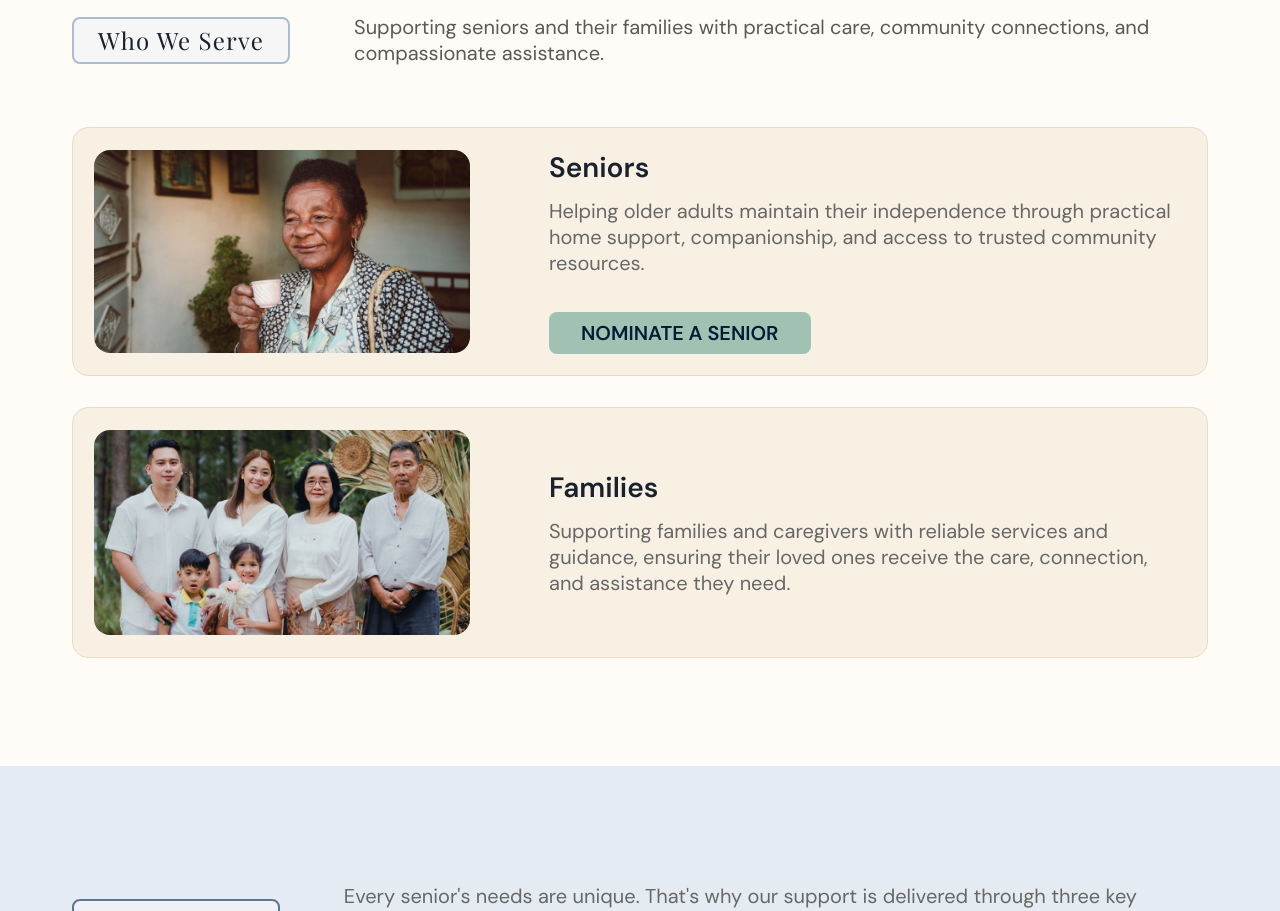
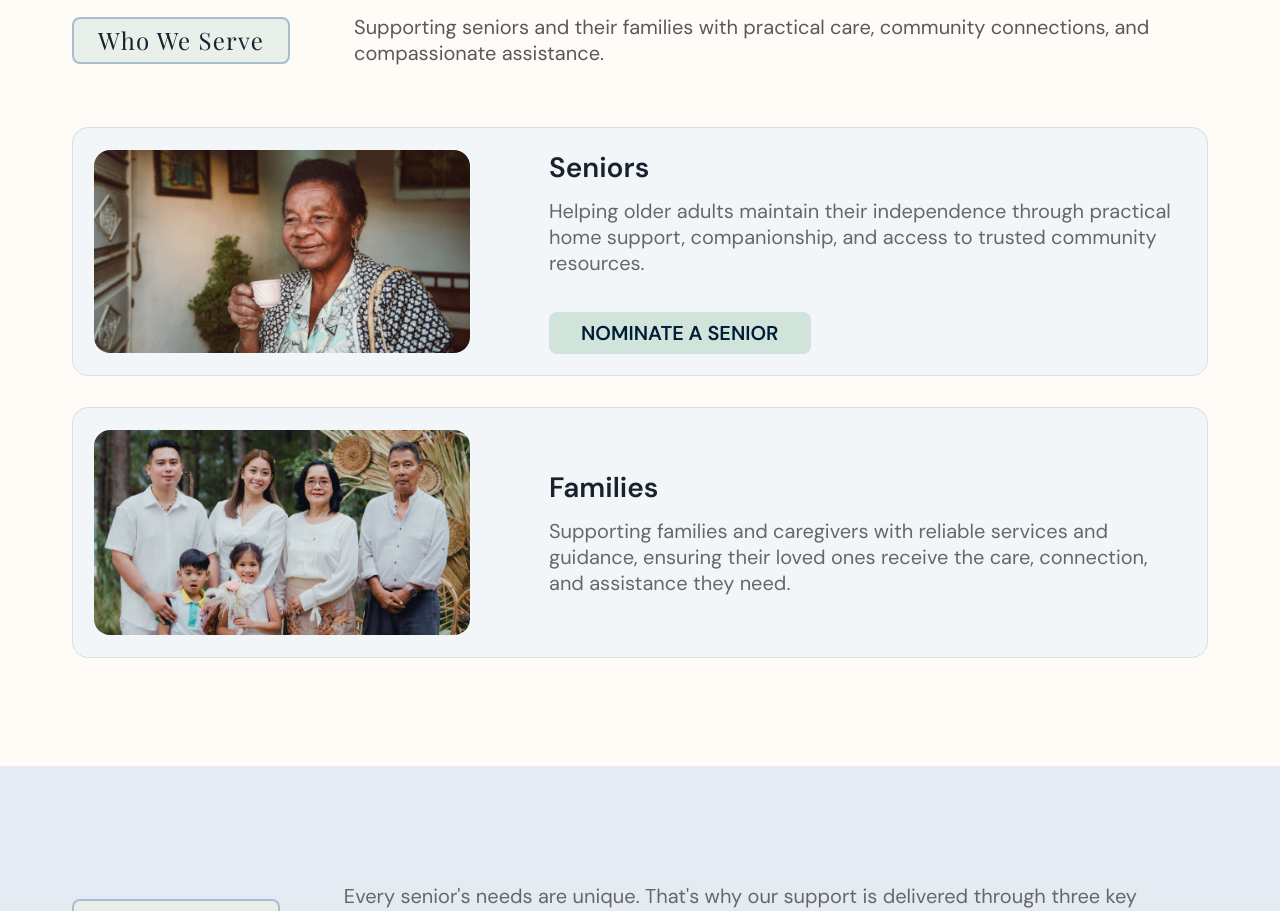
Before and after one commit to tusharjain2001/stephen-table, a React (Vite) app: page / in a window 1280 px wide. Shown: the part 1360-2271 px from the top of the page. Built offline with nearby package versions, Linux system fonts and the light colour scheme.

Commit message:
home: green section chips + who-we-serve card recolor

```diff
--- a/src/pages/Home.jsx
+++ b/src/pages/Home.jsx
@@ -100,7 +100,7 @@ function WhoWeServeCard({
 }) {
   return (
     <div
-      className="flex w-full flex-col items-start gap-[24px] rounded-card border border-wb-400 bg-wb-200 pt-[10px] px-[10px] pb-[20px] md:flex-row md:items-center md:gap-8 md:p-5 xl:min-h-[var(--wws-card-h)] xl:gap-[79px] xl:px-[21px] xl:py-[21px] 2xl:h-[var(--wws-card-h)]"
+      className="flex w-full flex-col items-start gap-[24px] rounded-card border border-[#d0e4db] bg-bl-50 pt-[10px] px-[10px] pb-[20px] md:flex-row md:items-center md:gap-8 md:p-5 xl:min-h-[var(--wws-card-h)] xl:gap-[79px] xl:px-[21px] xl:py-[21px] 2xl:h-[var(--wws-card-h)]"
       style={{ '--wws-card-h': `${cardHeight}px` }}
     >
       <img
@@ -118,7 +118,13 @@ function WhoWeServeCard({
           <p className="font-sans text-[16px] text-gray-67 md:text-[18px] xl:max-w-[661px] xl:text-[20px] 2xl:w-[661px]">{body}</p>
         </div>
         {showCta && (
-          <Button as={Link} to="/nominate" variant="primary" className="self-start capitalize uppercase">
+          <Button
+            as={Link}
+            to="/nominate"
+            variant="primary"
+            className="self-start capitalize uppercase"
+            style={{ backgroundColor: 'var(--color-s-200)' }}
+          >
             Nominate a Senior
           </Button>
         )}
@@ -252,7 +258,7 @@ function Home() {
           {/* 342:181 is a fixed 62px row — taller than either of its children
               (47px chip, 52px two-line intro), which centre inside it. */}
           <div className="flex w-full flex-col items-start gap-6 px-[16px] text-left md:items-center md:px-10 md:text-center lg:flex-row lg:justify-center lg:gap-10 lg:text-left xl:gap-16 2xl:h-[62px] 2xl:gap-[226px] xl:items-center xl:px-[72px]">
-            <SectionChip className="shrink-0">Who we serve</SectionChip>
+            <SectionChip variant="green-tint" className="shrink-0">Who we serve</SectionChip>
             <p className="font-sans text-[16px] text-gray-59 md:text-[24px] min-w-0 max-w-full lg:max-w-[857px] lg:shrink lg:grow-0 xl:text-[20px] 2xl:w-[857px]">
               Supporting seniors and their families with practical care, community connections, and
               compassionate assistance.
@@ -285,7 +291,7 @@ function Home() {
       <section className="w-full bg-bl-100 py-[60px] md:py-14 xl:py-[117.45px]">
         <div className="mx-auto flex max-w-[1440px] flex-col items-center gap-[24px] md:gap-10 xl:gap-[64px]">
           <div className="flex w-full flex-col items-start gap-6 px-[16px] text-left md:items-center md:px-10 md:text-center lg:flex-row lg:justify-center lg:gap-10 lg:text-left xl:gap-16 2xl:gap-[226px] xl:px-[72px]">
-            <SectionChip variant="blue" className="shrink-0">How we help</SectionChip>
+            <SectionChip variant="green-solid" className="shrink-0">How we help</SectionChip>
             <p className="font-sans text-[16px] text-gray-67 md:text-[24px] md:text-gray-59 min-w-0 max-w-full lg:max-w-[877px] lg:shrink lg:grow-0 xl:text-[20px] xl:text-gray-67 2xl:w-[877px]">
               Every senior&apos;s needs are unique. That&apos;s why our support is delivered through three
               key service categories, ensuring older adults receive the care, connection, and resources
@@ -341,7 +347,7 @@ function Home() {
       <section className="w-full py-[60px] md:py-14 xl:py-[130.5px]">
         <div className="mx-auto flex max-w-[1440px] flex-col gap-[24px] md:gap-10 xl:gap-[72px]">
           <div className="flex w-full flex-col items-start gap-6 px-[16px] text-left md:items-center md:px-10 md:text-center lg:flex-row lg:justify-center lg:gap-10 lg:text-left xl:gap-16 2xl:gap-[226px] xl:px-[72px]">
-            <SectionChip className="shrink-0">Get involved</SectionChip>
+            <SectionChip variant="green-solid" className="shrink-0">Get involved</SectionChip>
             <p className="font-sans text-[16px] text-gray-59 md:text-[24px] min-w-0 max-w-full lg:max-w-[857px] lg:shrink lg:grow-0 xl:text-[20px] 2xl:w-[857px]">
               Join us in making a meaningful difference in the lives of seniors. Whether you volunteer,
               donate, or partner with us, your support helps build a stronger community.
```
